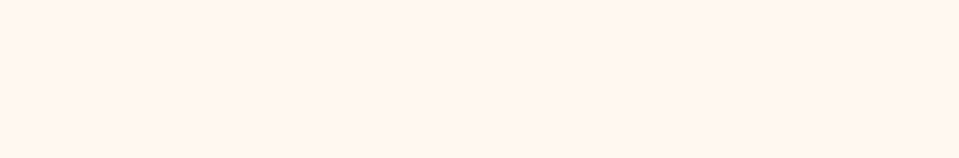
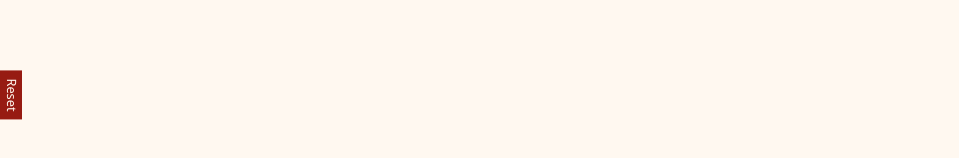
Before and after one commit to nikowidjaja-code/inventory-management, a React (Vite) app: page / in a window 1280 px wide. Shown: the part 256-414 px from the top of the page, without its empty margins (0-959 px from the left). Built offline with nearby package versions, Linux system fonts and the light colour scheme.

Commit message:
feat: reset btn

```diff
--- a/src/App.jsx
+++ b/src/App.jsx
@@ -70,6 +70,11 @@ function App() {
     document.querySelector(".input-wrapper input").focus();
   };
 
+  const handleResetItems = () => {
+    setItems([]);
+    setInputValue("");
+  };
+
   const handleClickRow = (id) => {
     const foundItem = items.find((item) => item.id === id);
     setInputValue(foundItem.name);
@@ -131,6 +136,11 @@ function App() {
             </div>
           ))}
       </div>
+      <div className="floating-section">
+        <div onClick={() => handleResetItems()} className="floating-section-item">
+          <p>Reset</p>
+        </div>
+      </div>
     </div>
   );
 }
--- a/src/assets/scss/App.scss
+++ b/src/assets/scss/App.scss
@@ -133,6 +133,24 @@
     }
   }
 
+  .floating-section {
+    position: fixed;
+    bottom: 50%;
+    left:0;
+    transform: translateY(-50%);
+
+    display: flex;
+    padding: 0.5rem 0.1rem;
+    align-items: center;
+    justify-content: center;
+    background-color: #971b12;
+
+    text-align: center;
+    color: #FFF8F0;
+    writing-mode: vertical-rl;
+    font-size: 0.8rem;
+  }
+
   @media screen and (orientation: landscape) {
     padding: 8% 22% 5% 22%;
 
```
